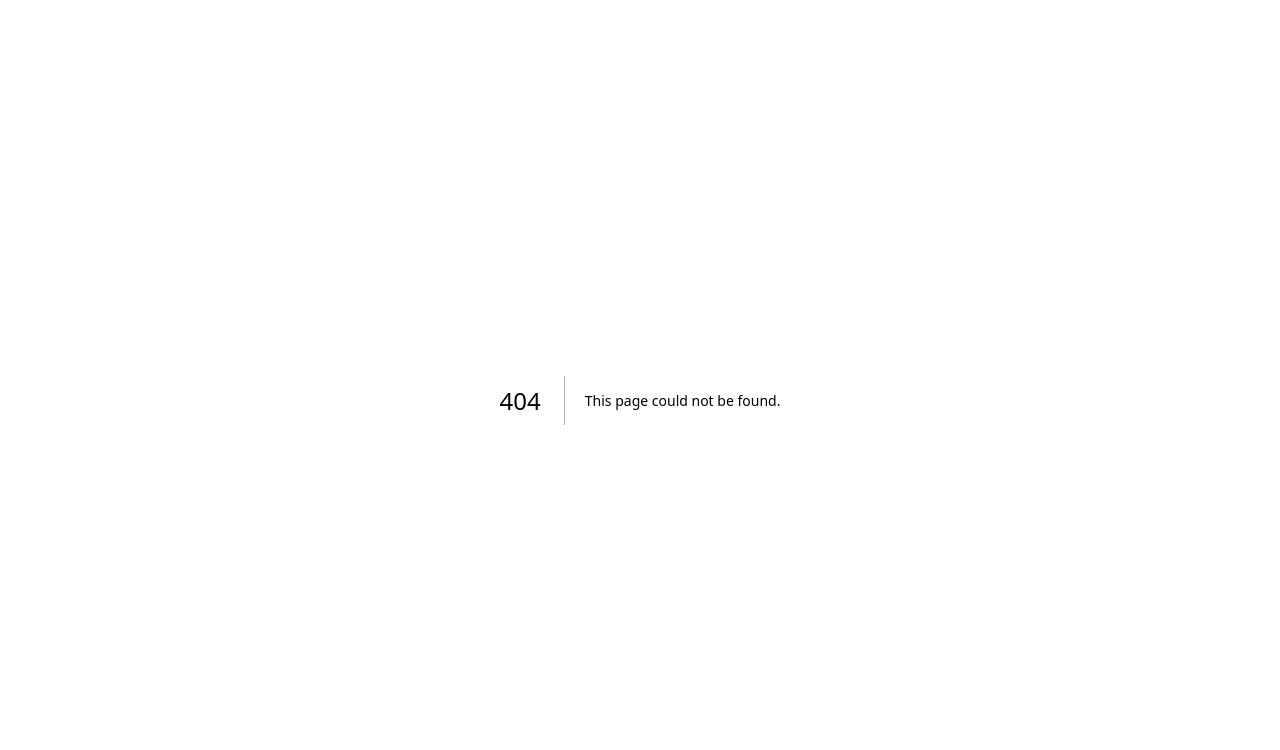
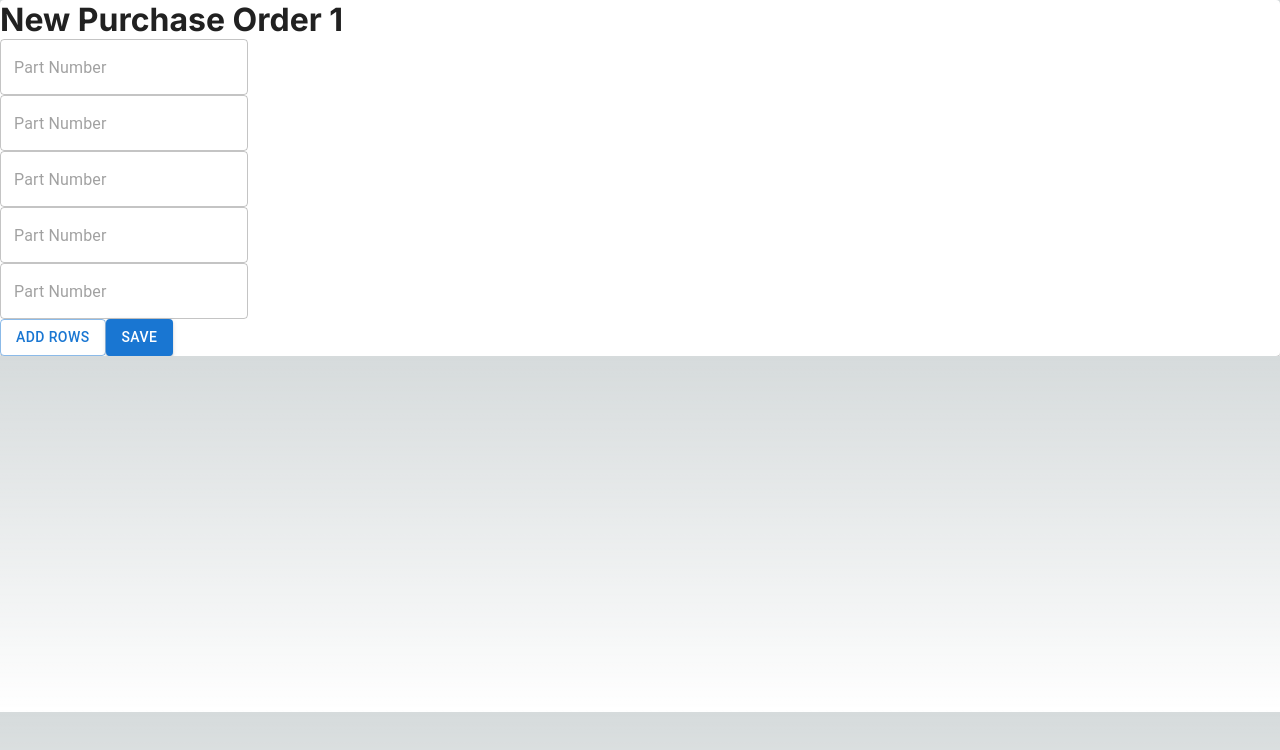
Before and after one commit to swarleyhd2/rentalsoft, a Next.js app: page /purchasing in a window 1280 px wide. Before the commit this address had no page. Shown: the top 750 px of the page. Built offline with nearby package versions, Linux system fonts and the light colour scheme.

Commit message:
first commit

```diff
--- a/package.json
+++ b/package.json
@@ -9,8 +9,12 @@
     "lint": "next lint"
   },
   "dependencies": {
+    "@emotion/react": "^11.11.1",
+    "@emotion/styled": "^11.11.0",
+    "@mui/material": "^5.14.5",
     "eslint": "8.47.0",
     "eslint-config-next": "13.4.15",
+    "firebase": "^10.2.0",
     "next": "13.4.15",
     "react": "18.2.0",
     "react-dom": "18.2.0"
--- /dev/null
+++ b/src/app/purchasing/page.jsx
@@ -0,0 +1,38 @@
+'use client'
+import { Button, Card, FormControl, Paper, TextField } from "@mui/material";
+import { useState } from "react";
+
+export default function page() {
+    const [inputFields, setInputFields] = useState([{part:''},{part:''},{part:''},{part:''},{part:''},])
+    const poNumber = 1;
+
+    const addFields = () => {
+        let newField = { part: ''}
+        setInputFields([...inputFields, newField])
+    }
+    return (
+        <>
+        <Paper>
+            <h1>New Purchase Order {poNumber}</h1>
+            <form>
+                {inputFields.map((input, index) => {
+                    return (
+                        <div key = {index}>
+                            <TextField
+                                name="part"
+                                variant="outlined"
+                                placeholder="Part Number"
+                            />
+                        </div>
+                    )
+                })}
+                <p>
+                    <Button onClick={addFields} variant="outlined">Add Rows</Button>
+                    <Button onClick={addFields} variant="contained">Save</Button>
+                </p>
+            </form>
+
+        </Paper>
+        </>
+  )
+}
--- /dev/null
+++ b/src/app/settings/page.jsx
@@ -0,0 +1,3 @@
+export default function Page() {
+    return <h1>Hello World</h1>
+}
--- /dev/null
+++ b/src/firebase/data.js
@@ -0,0 +1,4 @@
+import firebase_app from "./config";
+import {getFirestore, doc, setDoc } from "firebase/firestore";
+
+const db = getFirestore(firebase_app)
```
Also changed, not shown: src/app/signin/page.jsx (added, +9 -0 lines), src/firebase/auth/signin.jsx (added, +10 -0 lines), src/firebase/config.js (added, +14 -0 lines), 2 other files (tests, documents, lock files or other folders).
